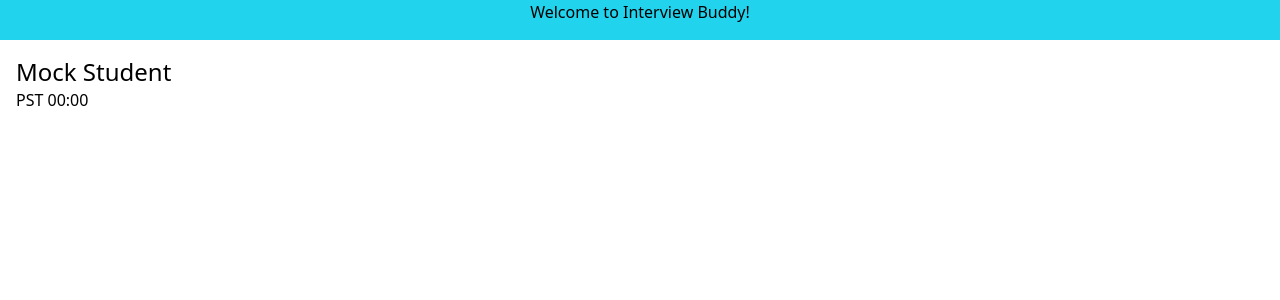
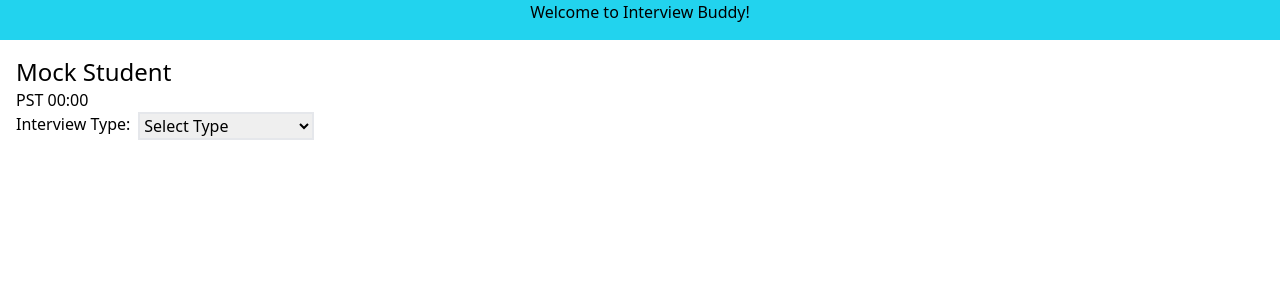
Before and after one commit to Interview-Buddy/interview-buddy-fe, a Next.js app: page /dashboard in a window 1280 px wide. Shown: the top 300 px of the page. Built offline with nearby package versions, Linux system fonts and the light colour scheme.

Commit message:
Pass test for student ability to select behavioral or technical interview

```diff
--- a/app/dashboard/page.tsx
+++ b/app/dashboard/page.tsx
@@ -16,6 +16,16 @@ const Dashboard = () => {
             <section className="flex flex-col p-4">
                 <h2 className="text-2xl" data-cy="user-displayName">{mockStudent.displayName}</h2>
                 <p data-cy="user-timezone">PST 00:00</p>
+                <div className="flex flex-row">
+                    <label htmlFor="interview-type" data-cy="interview-type-label">Interview Type:</label>
+                    <select id="interview-type" data-cy="select" className="ml-2 w-44 border-2"
+                        onChange={e => setInterviewType(e.target.value)}
+                    >
+                        <option value="select">Select Type</option>
+                        <option value="behavioral">Behavioral</option>
+                        <option value="technical">Technical</option>
+                    </select>
+                </div>
             </section>
         </div>
     );
```
Also changed, not shown: 1 other file (tests, documents, lock files or other folders).
